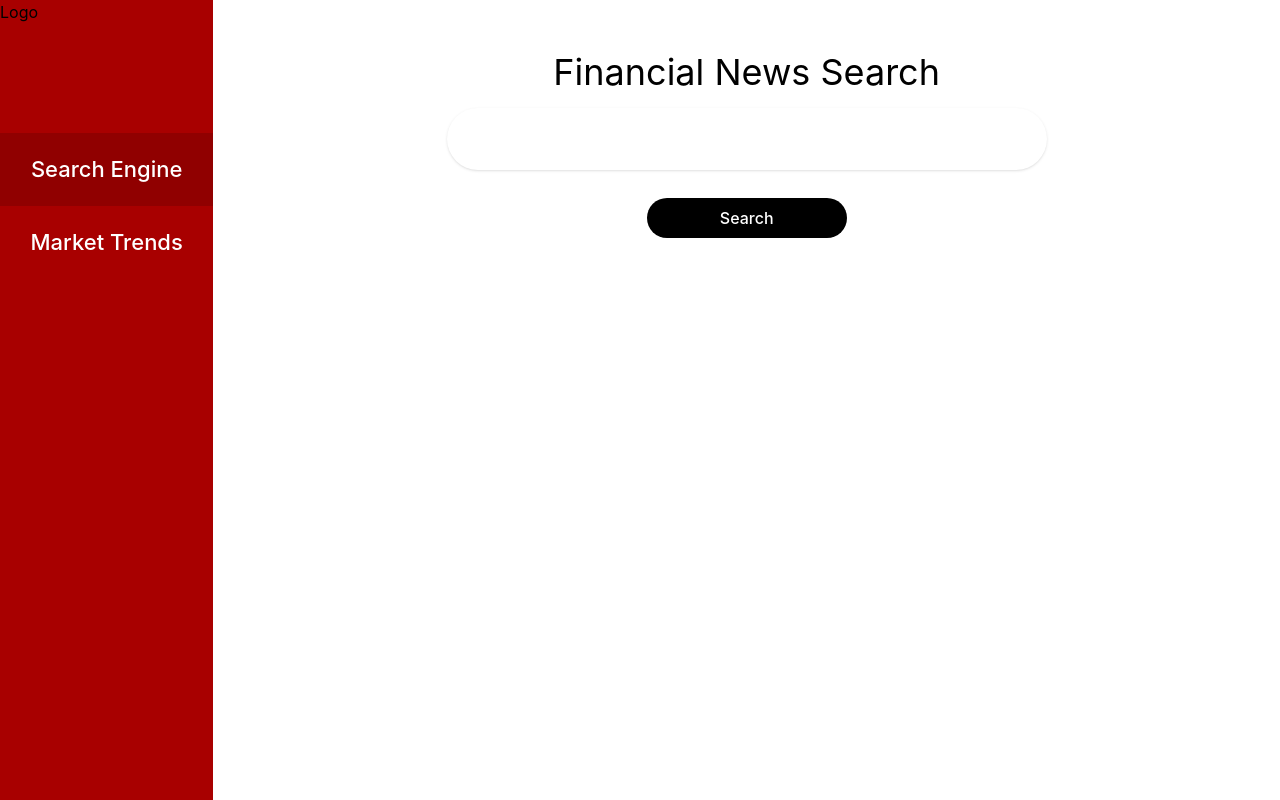
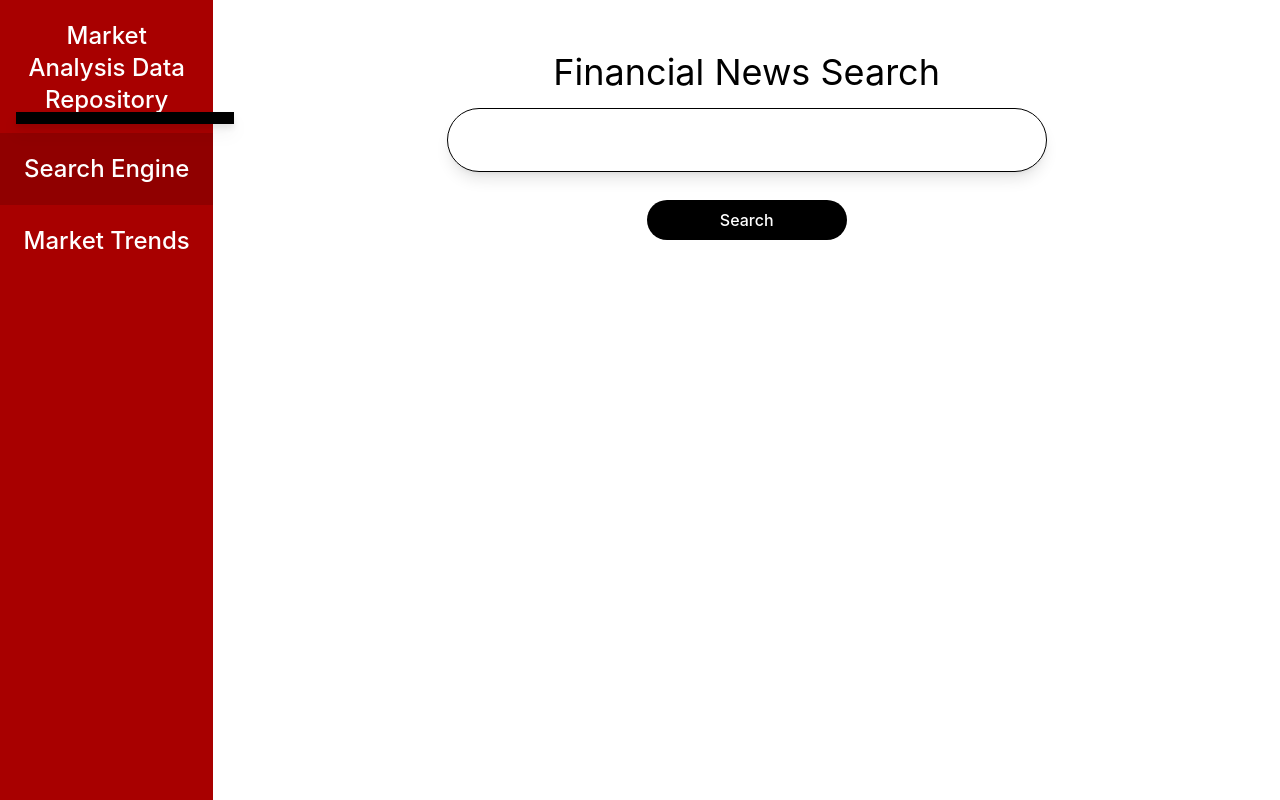
Before and after one commit to VermaSankalp/FYP_search_engine, a React (Create React App) app: page /search in a window 1280 px wide. Built offline with nearby package versions, Linux system fonts and the light colour scheme.

Commit message:
css updates

```diff
--- a/src/common/Components/InputField.tsx
+++ b/src/common/Components/InputField.tsx
@@ -6,7 +6,7 @@ type InputFieldProps = {
 }
 
 export const InputField = ({customStyles, inputCallback} : InputFieldProps) : JSX.Element => {
-    const baseClass = ["shadow", "appearance-none", "rounded-full", "px-3", "text-gray-700", "mb-3", "leading-tight", "focus:outline-none", "focus:shadow-outline"]
+    const baseClass = ["shadow", "appearance-none", "rounded-full", "px-3", "text-gray-700", "mb-3", "leading-tight", "focus:outline-none", "focus:shadow-outline", "shadow-lg", "border-[1px]", "border-black"]
     const finalClass = baseClass.concat(customStyles);
     return (
         <input className={finalClass.join(" ")} type="text" onChange={(e) => inputCallback(e.target.value)}/>
--- a/src/common/Components/Tabs.tsx
+++ b/src/common/Components/Tabs.tsx
@@ -25,13 +25,13 @@ export const Tabs = ({tabs, curActive, tabsCallback} : TabsProps) : JSX.Element
                 tabs.map((elem, idx) => {
                     return (
                         curActive === idx ?
-                            <button className="w-full mx-auto bg-[#900000] text-white px-5 py-5 hover:bg-[#814545] text-[22px] font-medium" onClick={() => {
+                            <button className="w-full mx-auto bg-[#900000] text-white px-5 py-5 hover:bg-[#814545] text-2xl font-medium" onClick={() => {
                                 tabsCallback(idx);
                                 navigateToPath(elem.path);
                             }}>
                                 {elem.title}
                             </button> :
-                            <button className="w-full mx-auto bg-[#A80000] text-white px-5 py-5 hover:bg-[#814545] text-[22px] font-medium" onClick={() => {
+                            <button className="w-full mx-auto bg-[#A80000] text-white px-5 py-5 hover:bg-[#814545] text-2xl font-medium" onClick={() => {
                                 tabsCallback(idx);
                                 navigateToPath(elem.path);
                             }}>
--- a/src/pages/SearchHome.js
+++ b/src/pages/SearchHome.js
@@ -5,9 +5,10 @@ const SearchHome = () => {
     const [query, setQuery] = useState("")
     return (
         <>
-            <div className="px-32 py-[52px] z-10 relative overflow-auto">
+            {/* TODO: Import Open Sans Pro Font */}
+            <div className="px-32 py-[52px] z-10 relative overflow-auto h-full">
                 <div className="flex flex-col gap-4 align-middle">
-                    <div className="text-4xl text-center">Financial News Search</div>
+                    <div className="text-4xl text-center font-Open Sans Pros">Financial News Search</div>
                     <div className="mx-auto">
                         <InputField customStyles={["py-4", "w-[600px]", "text-2xl"]} inputCallback={(query) => setQuery(query)}/>
                     </div>
--- a/src/pages/layout/SideBar.js
+++ b/src/pages/layout/SideBar.js
@@ -17,7 +17,7 @@ const SideBar = () => {
     return (
         <div className="w-full flex flex-col flex-wrap h-[100vh]">
             <div className="w-1/6 bg-[#A80000] h-full">
-                <div className="h-1/6">Logo</div>
+                <div className="h-1/6 text-white px-5 py-5 text-2xl text-center font-medium">Market Analysis Data Repository</div>
                 <div className="h-5/6">
                     <Tabs tabs={TabProps} curActive={curActive} tabsCallback={setCurrentActiveTab}/>
                 </div>
@@ -25,6 +25,7 @@ const SideBar = () => {
             <div className="w-5/6 basis-full h-full">
                 <Outlet/>
             </div>
+            <div className="absolute bg-black drop-shadow-lg w-[17%] h-3 top-28 left-4"/>
         </div>
     )
 }
--- a/tailwind.config.js
+++ b/tailwind.config.js
@@ -3,7 +3,9 @@ module.exports = {
     "./src/**/*.{js,jsx,ts,tsx}",
   ],
   theme: {
-    extend: {},
+    fontFamily : {
+      'VT323' : ['VT323', 'cursive'],
+    },
   },
   plugins: [],
 }
```
